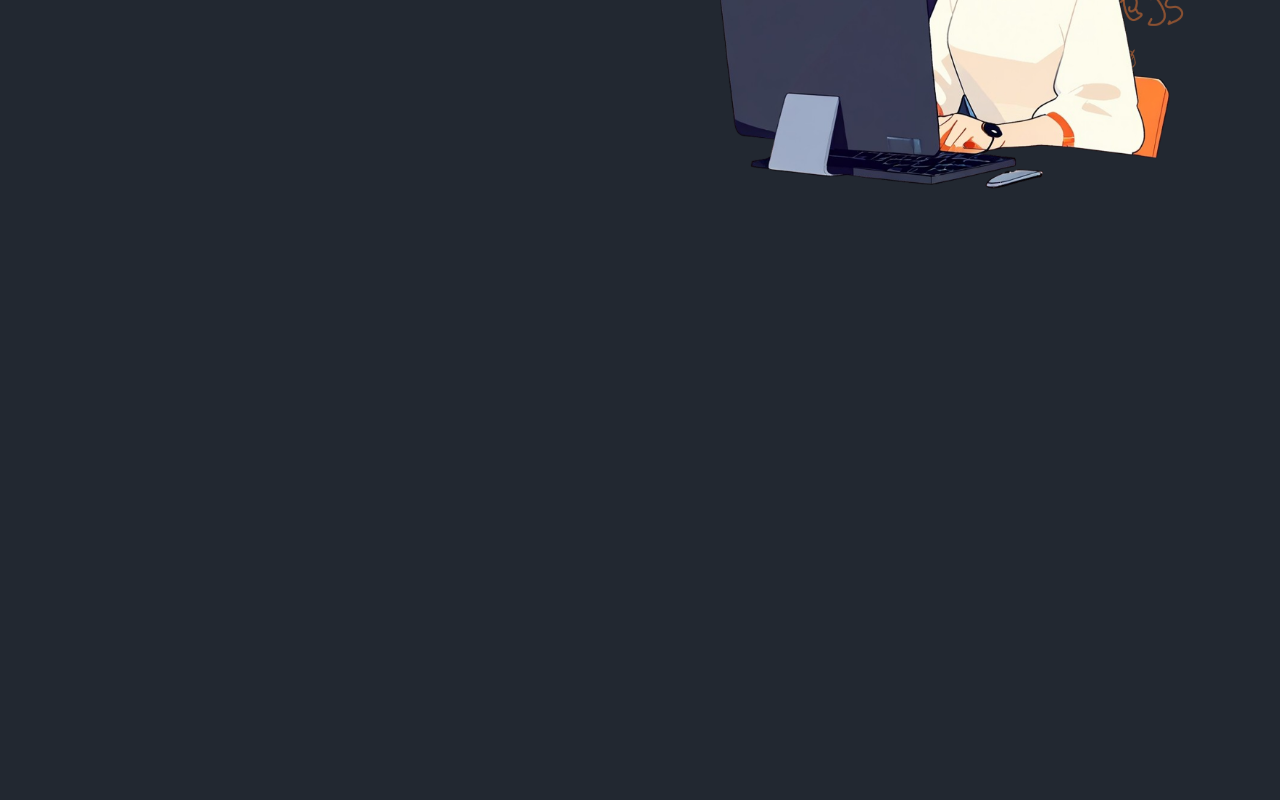
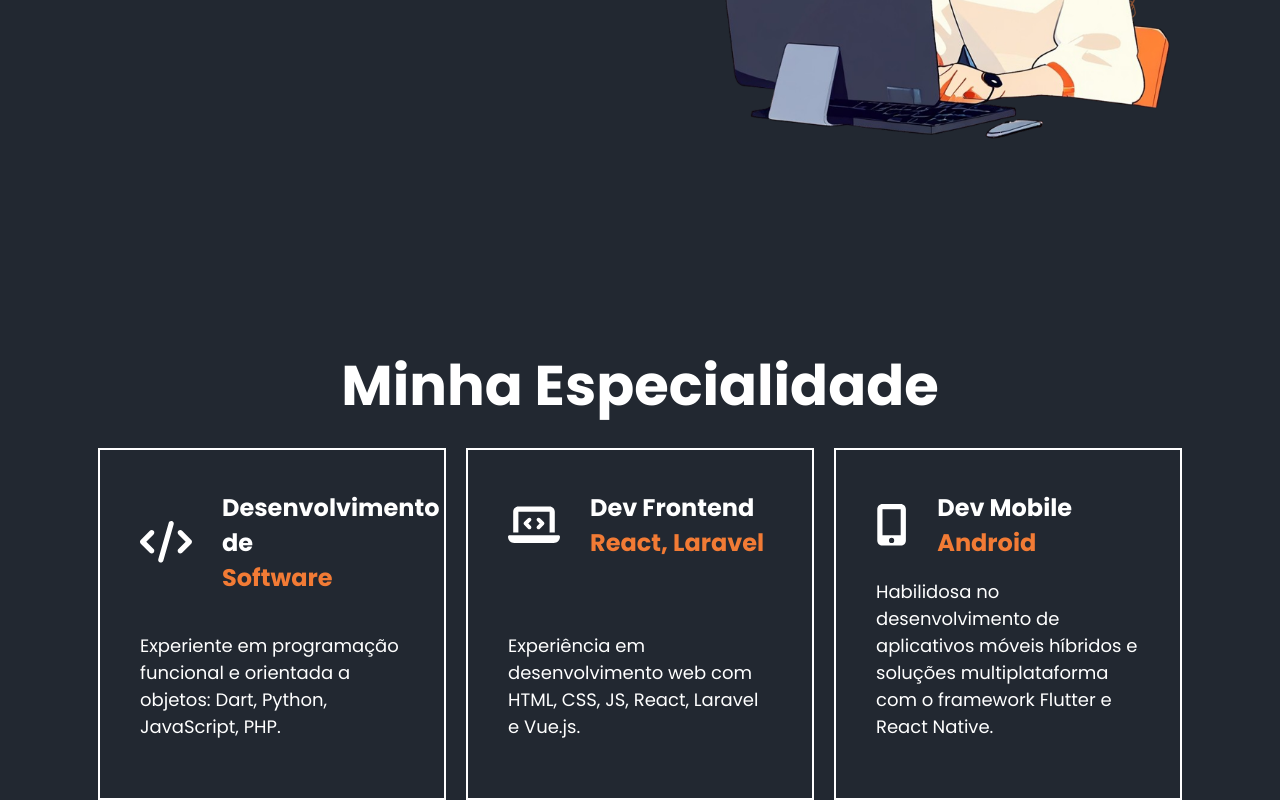
Before and after one commit to anagamplay/portifolio, a React (Create React App) app: page / in a window 1280 px wide. Shown: the part 592-1392 px from the top of the page. Before the commit the page ends 985 px from the top, so only its background shows below. Built offline with nearby package versions, Linux system fonts and the light colour scheme.

Commit message:
MyExpertise section

```diff
--- a/package.json
+++ b/package.json
@@ -3,12 +3,16 @@
   "version": "0.1.0",
   "private": true,
   "dependencies": {
+    "@fortawesome/fontawesome-svg-core": "^6.7.2",
+    "@fortawesome/free-solid-svg-icons": "^6.7.2",
+    "@fortawesome/react-fontawesome": "^0.2.2",
     "@testing-library/dom": "^10.4.0",
     "@testing-library/jest-dom": "^6.6.3",
     "@testing-library/react": "^16.2.0",
     "@testing-library/user-event": "^13.5.0",
     "react": "^19.0.0",
     "react-dom": "^19.0.0",
+    "react-icons": "^5.5.0",
     "react-scripts": "5.0.1",
     "web-vitals": "^2.1.4"
   },
--- a/src/App.css
+++ b/src/App.css
@@ -2,6 +2,7 @@
 
 body {
   margin: 0;
+  padding: 0;
   font-family: 'Poppins', sans-serif;
   background-color: #222831;
   color: white;
--- a/src/sections/Home/style.css
+++ b/src/sections/Home/Home.css
@@ -1,4 +1,4 @@
-.content {
+.home-content {
     display: flex;
     justify-content: space-between;
     width: 100%;
@@ -35,7 +35,7 @@
     border-radius: 24px;
     cursor: pointer;
     font-family: 'Poppins', sans-serif;
-
+    font-weight: bold;
 }
 
 .hire-me {
@@ -150,6 +150,7 @@
     .content {
         width: 100%;
         margin-top: 50px;
+        background-color: #F27B35;
     }
 
     .image-column {
--- a/src/sections/Home/index.js
+++ b/src/sections/Home/index.js
@@ -1,10 +1,10 @@
 import React from 'react';
 import profileImage from '../../assets/profile.png';
-import './style.css';
+import './Home.css';
 
 function Home() {
     return (
-        <div className="content">
+        <div className="home-content">
             <div className="text-column">
                 <h2 className="title">ANA CLARA SILVESTRE</h2>
                 <p className="subtitle">Desenvolvedora Front-end e Mobile</p>
--- /dev/null
+++ b/src/sections/MyExpertise/MyExpertise.css
@@ -0,0 +1,71 @@
+.my-expertise-section .content {
+  display: flex;
+  flex-direction: column;
+  align-items: center;
+  text-align: center;
+  width: 100%;
+  background-color: transparent;
+}
+
+.my-expertise-section .title {
+  font-size: 3.5rem;
+  font-weight: bold;
+  margin: 0;
+}
+
+.my-expertise-section .boxes {
+  display: flex;
+  justify-content: center;
+  align-items: stretch;
+  flex-wrap: wrap;
+  margin-top: 20px;
+  gap: 20px;
+  width: 100%;
+}
+
+.my-expertise-section .box {
+  color: white;
+  padding: 40px;
+  flex: 1 1 300px;
+  max-width: 30%;
+  box-sizing: border-box;
+  text-align: left;
+  border: 2px solid #fff;
+  display: flex;
+  flex-direction: column;
+  justify-content: space-between;
+}
+
+.my-expertise-section .box .header {
+  display: flex;
+  align-items: center;
+  justify-content: start;
+  gap: 30px;
+  margin: 0;
+  padding: 0;
+}
+
+.my-expertise-section .box .header .icon {
+  font-size: 2.6rem;
+}
+
+.my-expertise-section .box h3 {
+  margin: 0;
+  font-size: 1.5rem;
+  color: #fff;
+}
+
+.my-expertise-section .highlight {
+  color: #F27B35;
+}
+
+.my-expertise-section .icon {
+  font-size: 2rem;
+}
+
+@media (max-width: 768px) {
+  .my-expertise-section .box {
+    flex: 1 1 100%;
+    max-width: 100%;
+  }
+}
--- a/src/sections/MyExpertise/index.js
+++ b/src/sections/MyExpertise/index.js
@@ -1,12 +1,38 @@
 import React from 'react';
-import profileImage from '../../assets/profile.png';
-import './style.css';
+import './MyExpertise.css';
+import { FontAwesomeIcon } from '@fortawesome/react-fontawesome';
+import { faCode, faLaptopCode, faMobileAlt } from '@fortawesome/free-solid-svg-icons';
 
 function MyExpertise() {
     return (
-        <div className="content">
-
-        </div>
+        <section className="my-expertise-section">
+            <div className="content">
+                <h2 className="title">Minha Especialidade</h2>
+                <div className="boxes">
+                    <div className="box">
+                        <div className="header">
+                            <FontAwesomeIcon icon={faCode} className="icon" />
+                            <h3>Desenvolvimento de <br /><span className="highlight">Software</span></h3>
+                        </div>
+                        <p>Experiente em programação funcional e orientada a objetos: Dart, Python, JavaScript, PHP.</p>
+                    </div>
+                    <div className="box">
+                        <div className="header">
+                            <FontAwesomeIcon icon={faLaptopCode} className="icon" />
+                            <h3>Dev Frontend <br /><span className="highlight">React, Laravel</span></h3>
+                        </div>
+                        <p>Experiência em desenvolvimento web com HTML, CSS, JS, React, Laravel e Vue.js.</p>
+                    </div>
+                    <div className="box">
+                        <div className="header">
+                            <FontAwesomeIcon icon={faMobileAlt} className="icon" />
+                            <h3>Dev Mobile <br /><span className="highlight">Android</span></h3>
+                        </div>
+                        <p>Habilidosa no desenvolvimento de aplicativos móveis híbridos e soluções multiplataforma com o framework Flutter e React Native.</p>
+                    </div>
+                </div>
+            </div>
+        </section>
     );
 }
 
```
Also changed, not shown: src/sections/MyExpertise/style.css (deleted), 1 other file (tests, documents, lock files or other folders).
